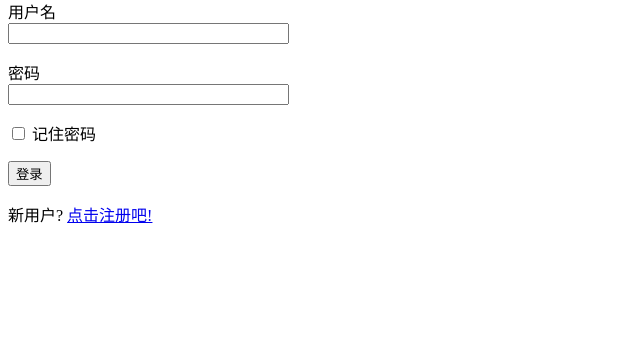
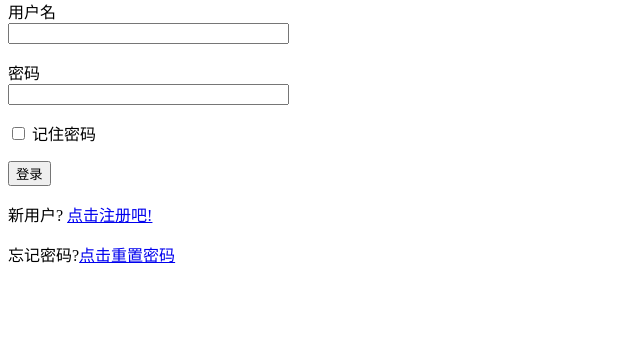
Before and after one commit to furuiyang0715/myblog, a Flask app: page /login in a window 1280 px wide. Shown: the part 132-480 px from the top of the page, without its empty margins (0-640 px from the left). Run offline with Flask 2, Linux system fonts and the light colour scheme.

Commit message:
增加重置密码的入口

```diff
--- a/app/routes.py
+++ b/app/routes.py
@@ -232,3 +232,8 @@ def explore():
                            posts=posts.items,
                            next_url=next_url,
                            prev_url=prev_url)
+
+
+@app.route("/reset_password_request")
+def reset_password_request():
+    return "重置密码"
--- a/app/templates/login.html
+++ b/app/templates/login.html
@@ -21,5 +21,7 @@
         <p>{{ form.remember_me() }} {{ form.remember_me.label }}</p>
         <p>{{ form.submit() }}</p>
         <p>新用户? <a href="{{ url_for('register') }}">点击注册吧!</a></p>
+
+        <p>忘记密码?<a href="{{ url_for('reset_password_request') }}">点击重置密码</a></p>
     </form>
 {% endblock %}
```
